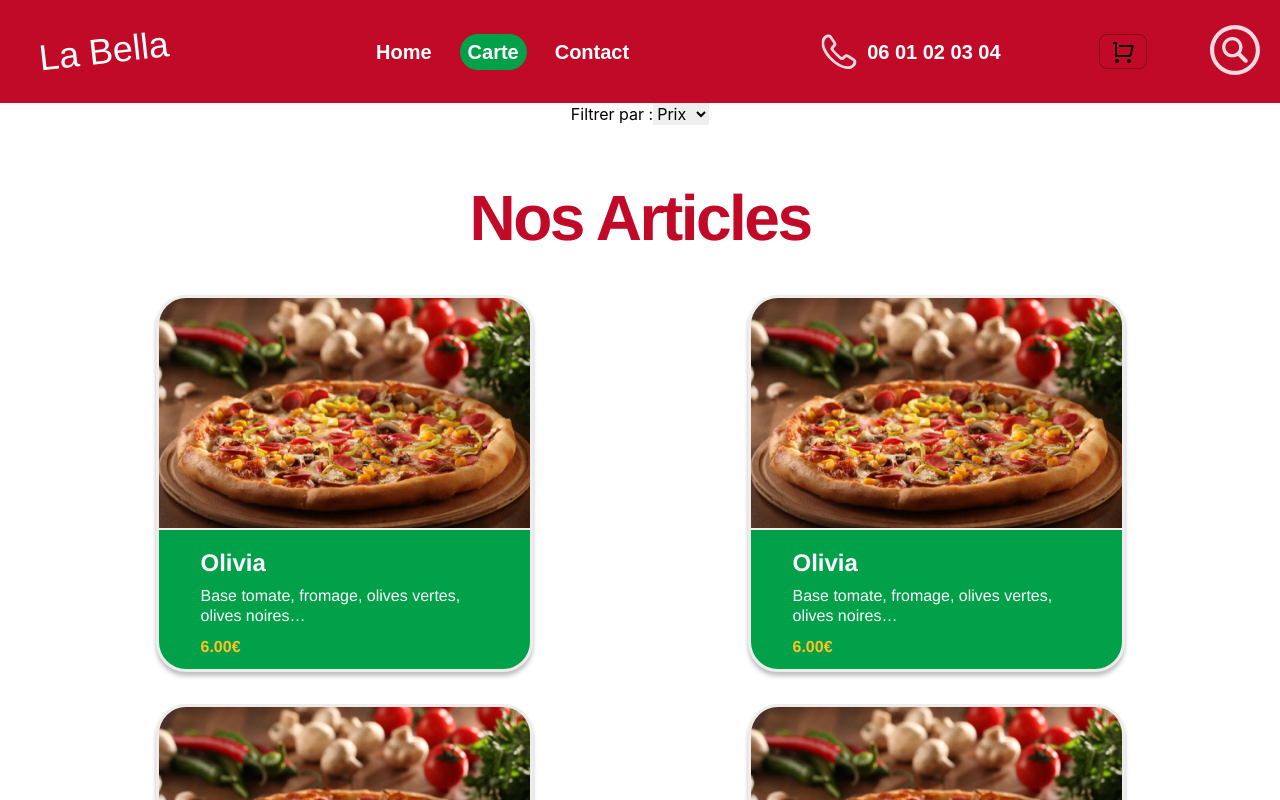
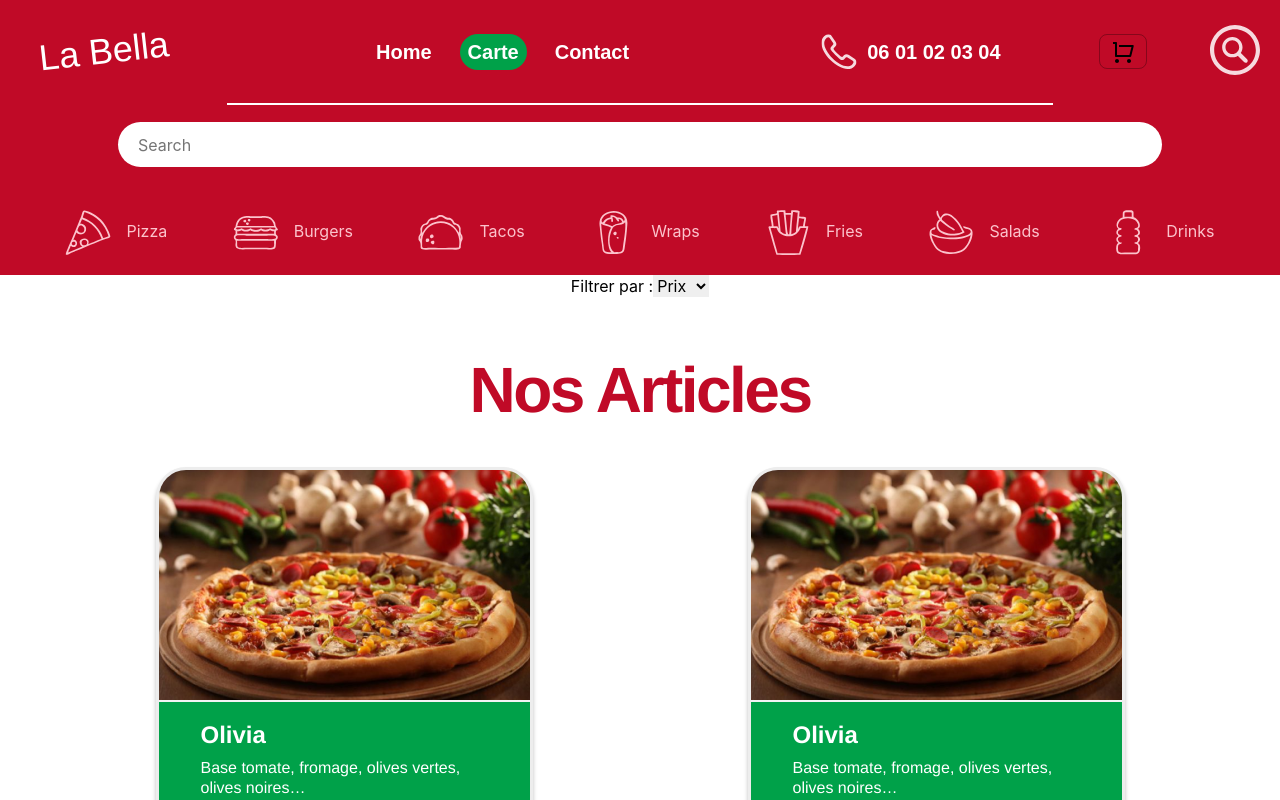
Before and after one commit to Okel972/LaBella, a React (Create React App) app: page /carte in a window 1280 px wide. Shown: the top 800 px of the page. Built offline with nearby package versions, Linux system fonts and the light colour scheme; a web font is replaced by a local one.

Commit message:
MAJ carte creation SearchBar MenuFilter

```diff
--- /dev/null
+++ b/src/components/MenuFilter/MenuFilter.css
@@ -0,0 +1,23 @@
+.menu-filter {
+    display: flex;
+    justify-content: space-evenly;
+    align-items: center;
+    width: 100%;
+    height: 86px;
+    background-color: #C00A27;
+}
+
+.icon-text {
+    vertical-align: middle;
+    margin-right: 15px;
+    color: #FCC3CC;
+    width: 46px;
+    height: 45px;
+}
+
+.text-icon {
+    display: inline-block;
+    text-decoration: none;
+    color: #FCC3CC;
+    font-size: 16px;
+}
--- /dev/null
+++ b/src/components/MenuFilter/index.jsx
@@ -0,0 +1,37 @@
+import './MenuFilter.css';
+
+export const MenuFilter = () => {
+    return (
+        <div class="menu-filter">
+
+            <a
+            href="#" onclick="" class="text-icon">
+            <img src="img/pizza.svg" alt="" class="icon-text"/>Pizza</a>
+
+            <a
+            href="#" onclick="" class="text-icon">
+            <img src="img/burger.svg" alt="" class="icon-text"/>Burgers</a>
+
+            <a
+            href="#" onclick="" class="text-icon">
+            <img src="img/tacos.svg" alt="" class="icon-text"/>Tacos</a>
+
+            <a
+            href="#" onclick="" class="text-icon">
+            <img src="img/wrap.svg" alt="" class="icon-text"/>Wraps</a>
+
+            <a
+            href="#" onclick="" class="text-icon">
+            <img src="img/fries.svg" alt="" class="icon-text"/>Fries</a>
+
+            <a
+            href="#" onclick="" class="text-icon">
+            <img src="img/salads.svg" alt="" class="icon-text"/>Salads</a>
+
+            <a
+            href="#" onclick="" class="text-icon">
+            <img src="img/drinks.svg" alt="" class="icon-text"/>Drinks</a>
+
+        </div>
+    );
+}
--- /dev/null
+++ b/src/components/SearchBar/SearchBar.css
@@ -0,0 +1,32 @@
+hr {
+    display: block;
+    margin-left: auto;
+    margin-right: auto;
+    margin-bottom: auto;
+    border: solid  1px white;
+    width: 51.625rem;
+    background-color: #000000;
+}
+
+.search-bar-container {
+    display: flex;
+    justify-content: center;
+}
+
+.search-bar {
+    display: flex;
+    flex-direction: column;
+    align-items: center;
+    width: 100%;
+    height: 86px;
+    background-color: #C00A27;
+}
+
+.search-bar-input {
+    margin-bottom: 1.359375rem;
+    padding-left: 1.25rem;
+    padding-right: 48.5rem;
+    padding-top: 0.78125rem;
+    padding-bottom: 0.78125rem;
+    border-radius: 2rem;
+}
--- /dev/null
+++ b/src/components/SearchBar/index.jsx
@@ -0,0 +1,14 @@
+import './SearchBar.css';
+
+export const SearchBar = () => {
+    return (
+        <div class="search-bar-container">
+
+            <div class="search-bar">
+                <hr/>
+                <input type="search" placeholder="Search" class="search-bar-input"/>
+            </div>
+
+        </div>
+    );
+}
--- a/src/features/Carte/index.jsx
+++ b/src/features/Carte/index.jsx
@@ -1,8 +1,12 @@
 import { MenuList } from '../../components/MenuList';
+import { SearchBar } from '../../components/SearchBar';
+import { MenuFilter } from '../../components/MenuFilter';
 
 export const Carte = () => {
   return (
     <div>
+      <SearchBar />
+      <MenuFilter />
       <MenuList title="Nos Articles" />
     </div>
   );
```
